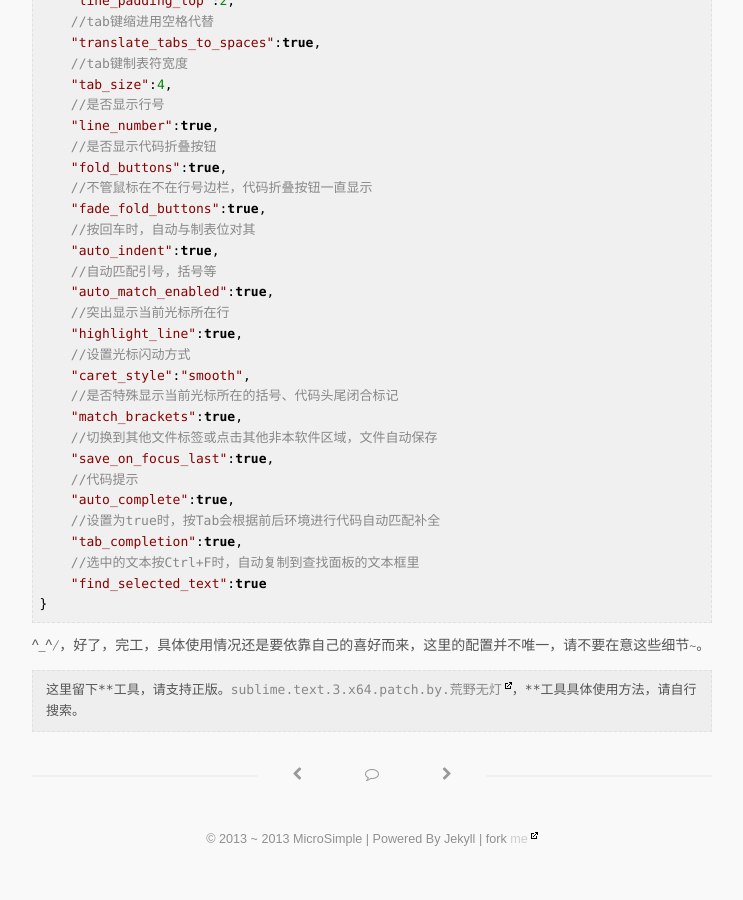
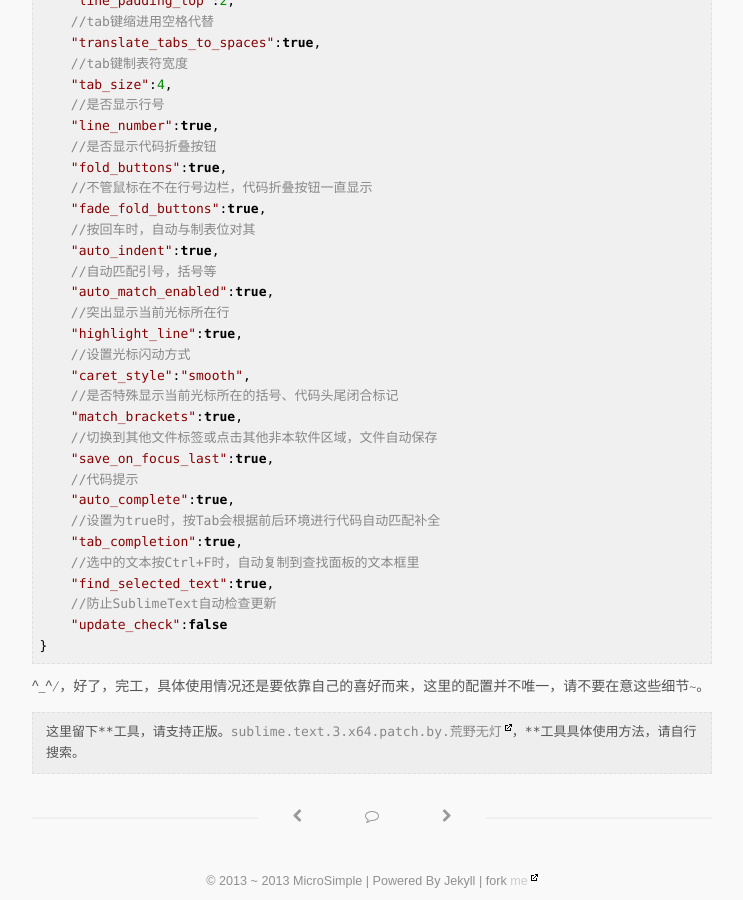
Before and after one commit to antwork/microsimple.github.com, a Jekyll site: the page built from _posts/2013-12-12-preferences-sublime.markdown, in a window 1280 px wide and 900 px high, scrolled down 1188 px. Shown: the whole window, without its empty margins (268-1011 px from the left). Built offline with Jekyll 4.4.1, drawn with Linux system fonts in a browser that asks for light colours; some web fonts are replaced; Markdown is read by kramdown in place of the engine named in the settings; comment, search, counter and statistics services are not loaded; before the commit the page ends 2047 px from its top, so only the background shows below that.

Commit message:
add check update

```diff
--- a/_posts/2013-12-12-preferences-sublime.markdown
+++ b/_posts/2013-12-12-preferences-sublime.markdown
@@ -71,7 +71,9 @@ import urllib2,os; pf='Package Control.sublime-package'; ipp = sublime.installed
     //设置为true时，按Tab会根据前后环境进行代码自动匹配补全
     "tab_completion":true,
     //选中的文本按Ctrl+F时，自动复制到查找面板的文本框里
-    "find_selected_text":true
+    "find_selected_text":true,
+    //防止SublimeText自动检查更新
+    "update_check":false
 }
 {% endhighlight %}
 ^_^/，好了，完工，具体使用情况还是要依靠自己的喜好而来，这里的配置并不唯一，请不要在意这些细节~。
```
